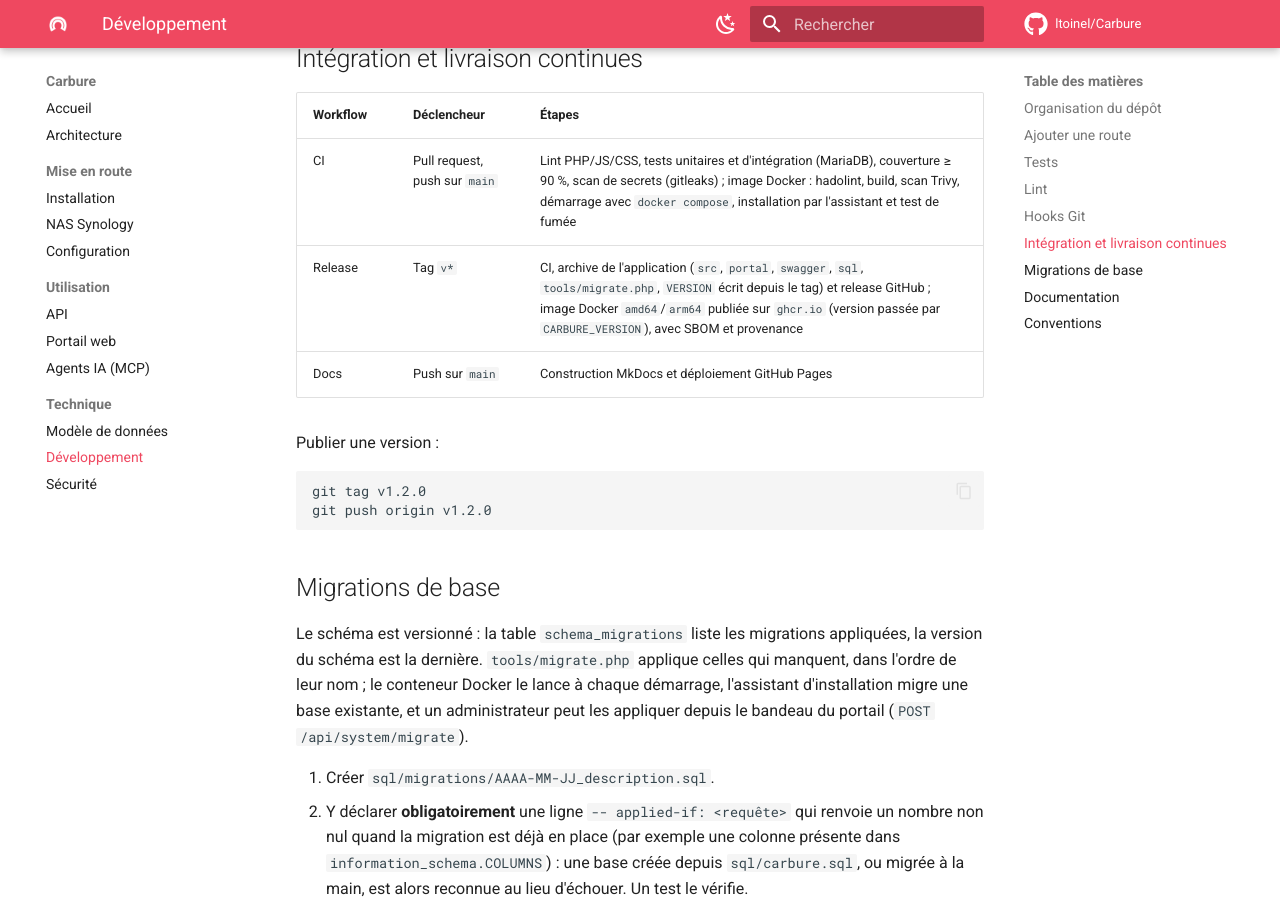
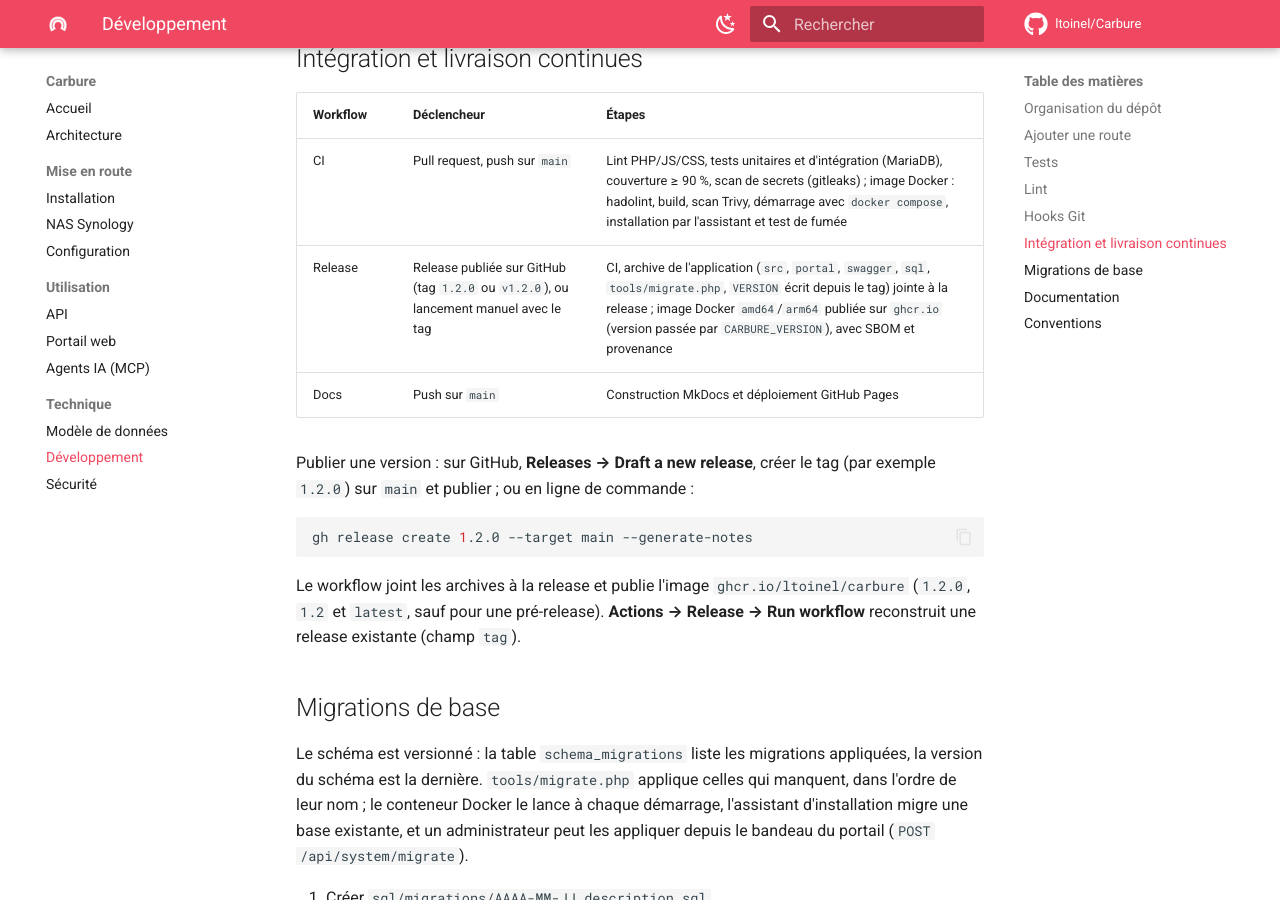
Before and after one commit to ltoinel/Carbure, an MkDocs documentation site: the page built from docs/developpement.md, in a window 1280 px wide and 900 px high, scrolled down 2699 px. Built offline with MkDocs 1.6.1 and Material for MkDocs 9.7.7, drawn with Linux system fonts in a browser that asks for light colours; comment, search, counter and statistics services are not loaded.

Commit message:
Release workflow triggered by a published GitHub release
The workflow only ran on pushed tags v*: a release created from GitHub with
the tag 1.0.0 did not trigger it (and it would have failed creating a release
that already existed). It now runs when a release is published (1.2.0 or
v1.2.0), attaches the archives to it, publishes the Docker image (latest not
for a pre-release), and can be run by hand to rebuild an existing release.

Co-Authored-By: Claude Opus 5.5 (1M context) <noreply@anthropic.com>

````diff
--- a/docs/developpement.md
+++ b/docs/developpement.md
@@ -97,15 +97,19 @@ git config core.hooksPath .githooks
 | Workflow | Déclencheur | Étapes |
 |---|---|---|
 | CI | Pull request, push sur `main` | Lint PHP/JS/CSS, tests unitaires et d'intégration (MariaDB), couverture ≥ 90 %, scan de secrets (gitleaks) ; image Docker : hadolint, build, scan Trivy, démarrage avec `docker compose`, installation par l'assistant et test de fumée |
-| Release | Tag `v*` | CI, archive de l'application (`src`, `portal`, `swagger`, `sql`, `tools/migrate.php`, `VERSION` écrit depuis le tag) et release GitHub ; image Docker `amd64`/`arm64` publiée sur `ghcr.io` (version passée par `CARBURE_VERSION`), avec SBOM et provenance |
+| Release | Release publiée sur GitHub (tag `1.2.0` ou `v1.2.0`), ou lancement manuel avec le tag | CI, archive de l'application (`src`, `portal`, `swagger`, `sql`, `tools/migrate.php`, `VERSION` écrit depuis le tag) jointe à la release ; image Docker `amd64`/`arm64` publiée sur `ghcr.io` (version passée par `CARBURE_VERSION`), avec SBOM et provenance |
 | Docs | Push sur `main` | Construction MkDocs et déploiement GitHub Pages |
 
-Publier une version :
+Publier une version : sur GitHub, **Releases → Draft a new release**, créer le tag (par
+exemple `1.2.0`) sur `main` et publier ; ou en ligne de commande :
 
 ```bash
-git tag v1.2.0
-git push origin v1.2.0
+gh release create 1.2.0 --target main --generate-notes
 ```
+
+Le workflow joint les archives à la release et publie l'image `ghcr.io/ltoinel/carbure`
+(`1.2.0`, `1.2` et `latest`, sauf pour une pré-release). **Actions → Release → Run
+workflow** reconstruit une release existante (champ `tag`).
 
 ## Migrations de base
 
````
Also changed, not shown: 1 other file.
